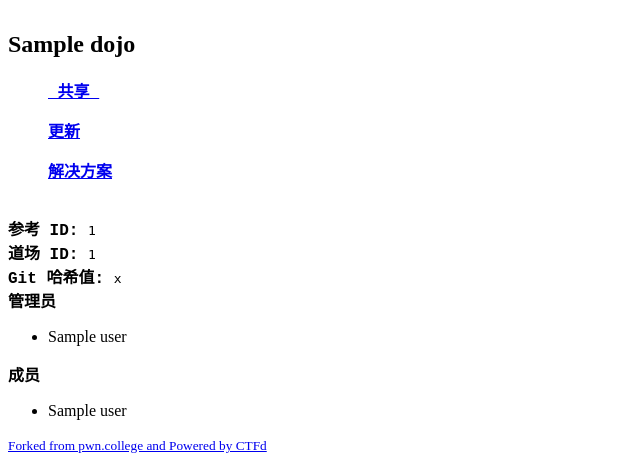
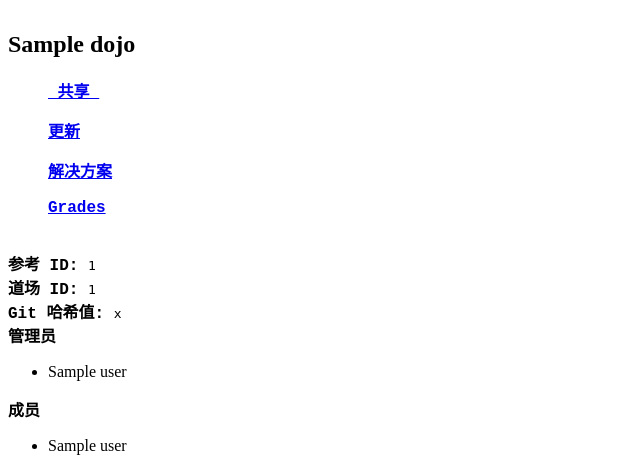
Before and after one commit to CeS-3/pwn.hust.college, a Python web app: template dojo_theme/templates/dojo_admin.html in a window 1280 px wide. Shown: the part 304-759 px from the top of the page, without its empty margins (0-640 px from the left). Run offline with Jinja, Linux system fonts and the light colour scheme; the template is opened without the code that fills it: most values are stand-ins (such as "Sample title", 1, 10 or a date in 2020).

Commit message:
Add all grades button

```diff
--- a/dojo_theme/templates/dojo_admin.html
+++ b/dojo_theme/templates/dojo_admin.html
@@ -36,6 +36,16 @@
             </a>
           </figure>
         </div>
+        {% if dojo.course %}
+          <div class="col-lg-auto m-3">
+            <figure>
+              <a class="text-decoration-none" href="{{ url_for('course.view_all_grades', dojo=dojo.reference_id) }}" target="_blank">
+                <i class="fas fa-signal fa-3x"></i>
+                <figcaption><b style="font-family: 'Courier New', Courier, monospace">Grades</b></figcaption>
+              </a>
+            </figure>
+          </div>
+        {% endif %}
         <br>
     </div>
     <b style="font-family: 'Courier New', Courier, monospace">参考 ID: </b><code>{{ dojo.reference_id }}</code>
```
